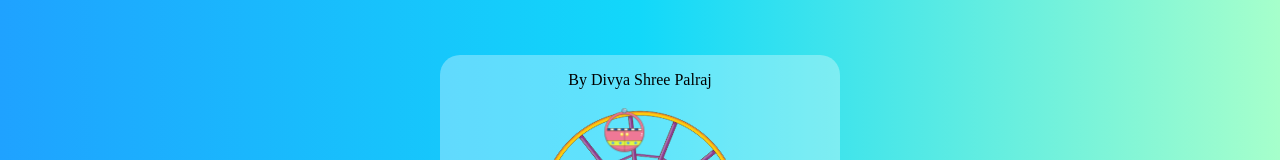
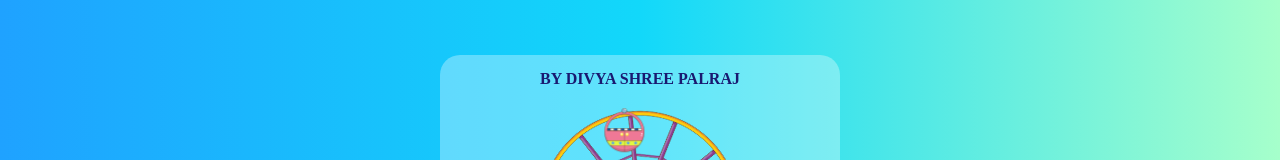
Before and after one commit to divyashreepalraj/ferrish-wheel.github.io, a plain HTML site: page index.html in a window 1280 px wide. Shown: the part 145-305 px from the top of the page. Drawn offline with Linux system fonts and the light colour scheme.

Commit message:
Update style.css

```diff
--- a/assets/css/style.css
+++ b/assets/css/style.css
@@ -20,12 +20,12 @@ body {
   margin: 15px 0px;
 }
 
-.author a {
+.author p {
   color: midnightblue;
   text-transform: uppercase;
   font-size: 16px;
   font-weight: bold;
-  text-decoration: none;
+  margin: 0px;
 }
 
 .wheel-stand-container {
```
